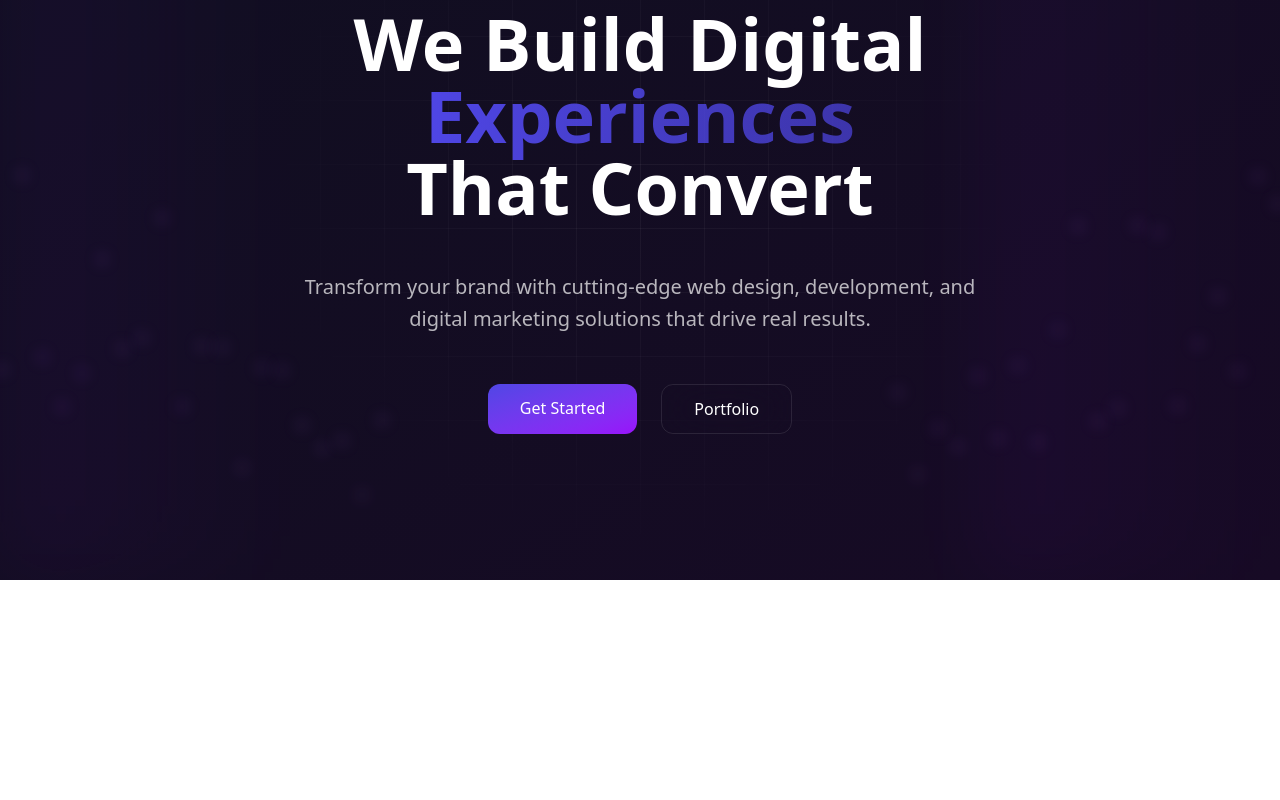
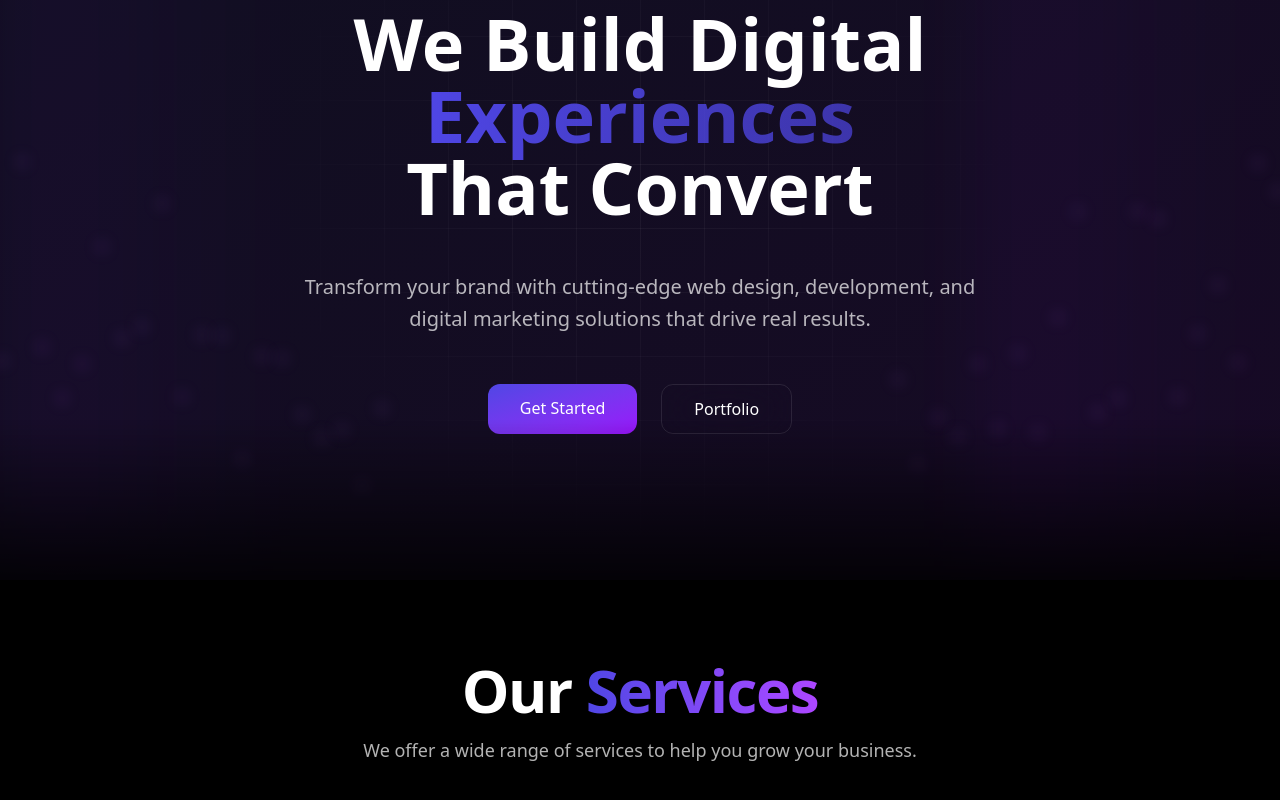
Before and after one commit to lazarpetrovic/nova-digital, a React (Vite) app: page / in a window 1280 px wide. Shown: the part 220-1020 px from the top of the page. Before the commit the page ends 800 px from the top, so only its background shows below. Built offline with nearby package versions, Linux system fonts and the light colour scheme.

Commit message:
Heading and text under heading are done

```diff
--- a/src/App.tsx
+++ b/src/App.tsx
@@ -1,5 +1,6 @@
 import Navbar from "./layout/Navbar";
 import Hero from "./components/Hero";
+import Services from "./components/Services";
 
 function App() {
 
@@ -7,6 +8,7 @@ function App() {
     <>
     <Navbar />
     <Hero />
+    <Services />
     </>
   )
 }
--- a/src/components/Hero.tsx
+++ b/src/components/Hero.tsx
@@ -75,6 +75,10 @@ export default function Hero() {
                     </div>
                 </div>
             </motion.div>
+
+            <div className="absolute -bottom-10 left-0 w-full h-50 bg-gradient-to-b from-transparent to-black">
+
+            </div>
         </section>
     )
 }
--- /dev/null
+++ b/src/components/Services.tsx
@@ -0,0 +1,16 @@
+export default function Services () {
+    return (
+        <section className="py-20 relative bg-black">
+            <div className="container mx-auto max-w-7xl px-6 md:px-12">
+                <div className="text-center mb-20 space-y-4">
+                    <h2 className="text-4xl md:text-5xl lg:text-6xl font-bold text-white tracking-tight text-center">
+                        Our <span className="bg-gradient-to-r from-[#4f46e5] to-purple-500 bg-clip-text text-transparent">
+                            Services
+                    </span></h2>
+                    <p className="text-lg text-white/70 max-w-2xl mx-auto text-center">We offer a wide range of services to help you grow your business.</p>
+                </div>
+
+            </div>
+        </section>
+    )
+}
```
